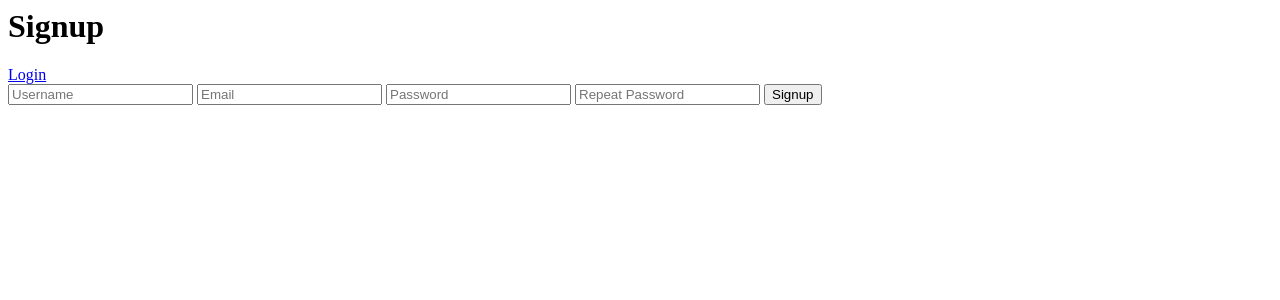
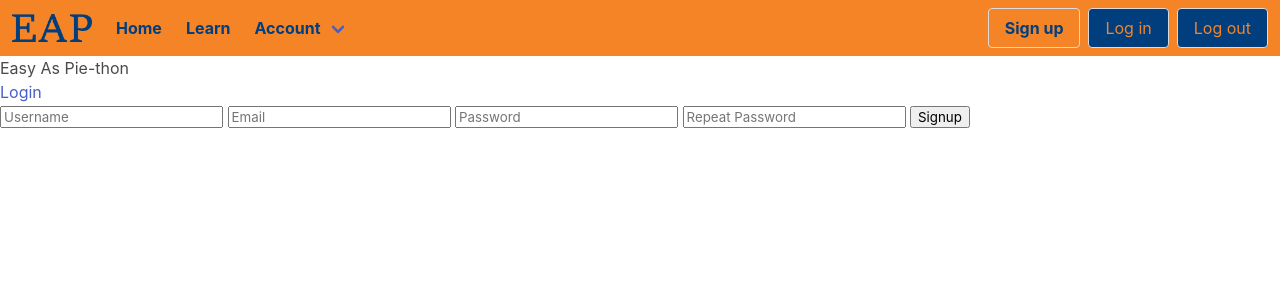
Before and after one commit to CPS-353-Group-9/Group-Project, a PHP site: page /signup.php in a window 1280 px wide. Shown: the top 300 px of the page. Run offline with PHP 8.4, Linux system fonts and the light colour scheme; some libraries are stand-ins or nearby versions.

Commit message:
Various Code Fixes
Minor formatting issues fixed and replaced broken links with usable ones.

```diff
--- a/includes/db_i.php
+++ b/includes/db_i.php
@@ -1,4 +1,8 @@
 <?php
+
+	/*
+		Accesses the database.
+	*/
 
 	$host = 'localhost';
 	$user = 'se_20s_g09';
@@ -11,3 +15,5 @@
 	{
 		die("ERROR: Could not connect to server. " . mysqli_connect_error());
 	}
+
+?>
--- a/includes/signup_i.php
+++ b/includes/signup_i.php
@@ -1,4 +1,8 @@
 <?php
+
+/*
+	Handles the signup process.
+*/
 
 if (isset($_POST['signup-submit'])) // after sign up button press....
 {
@@ -87,3 +91,5 @@ else // send back to signup page
 	header("Location: ../signup.php");
 	exit();
 }
+
+?>
--- a/navbar.php
+++ b/navbar.php
@@ -1,4 +1,14 @@
 <?php
+
+	/*
+
+		The navbar.php file.
+
+		Spits out an html document which creates the navigation bar on the top of the website.
+		Included on most pages.
+
+	*/
+
 	echo
     ('<nav class="navbar" role="navigation" aria-label="main navigation" style="background-color: #f58426;">
         <div class="navbar-brand">
@@ -15,7 +25,7 @@
 
         <div id=:class="{ \'is-active\':isOpen }" class="navbar-menu">
         <div class="navbar-start">
-            <a class="navbar-item primary">
+            <a class="navbar-item primary" href="index.php">
             Home
             </a>
 
@@ -44,7 +54,7 @@
                 <a class="button primary" href="signup.php">
                 <strong>Sign up</strong>
                 </a>
-                <a class="button secondary">
+                <a class="button secondary" href="login.php">
                 Log in
                 </a>
                 <a class="button secondary" type = "submit" name="logout-submit">
--- a/signup.php
+++ b/signup.php
@@ -1,6 +1,23 @@
+<?php
+/*
+
+	The signup page.
+
+	This is a shell for the signup_i.php script which communicates with the database.
+
+*/
+?>
+
 <main>
-	<h1>Signup</h1>
-	<a href="index.html">Login</a>
+
+	<head>
+		<link rel="stylesheet" href="https://cdn.jsdelivr.net/npm/bulma@0.8.0/css/bulma.min.css">
+		<link rel="stylesheet" href="customStyles.css">
+	</head>
+
+	<?php include 'navbar.php';?>
+	<header> Easy As Pie-thon </header>
+	<a href="login.php">Login</a>
 	<form action = "includes/signup_i.php" method="post">
 		<input type="text" name="user" placeholder="Username">
 		<input type="text" name="email" placeholder="Email">
```
Also changed, not shown: [unused]/header.php (renamed from header.php, +10 -0 lines), includes/login_i.php (+8 -2 lines), index.php (+15 -0 lines), login.php (+6 -2 lines).
